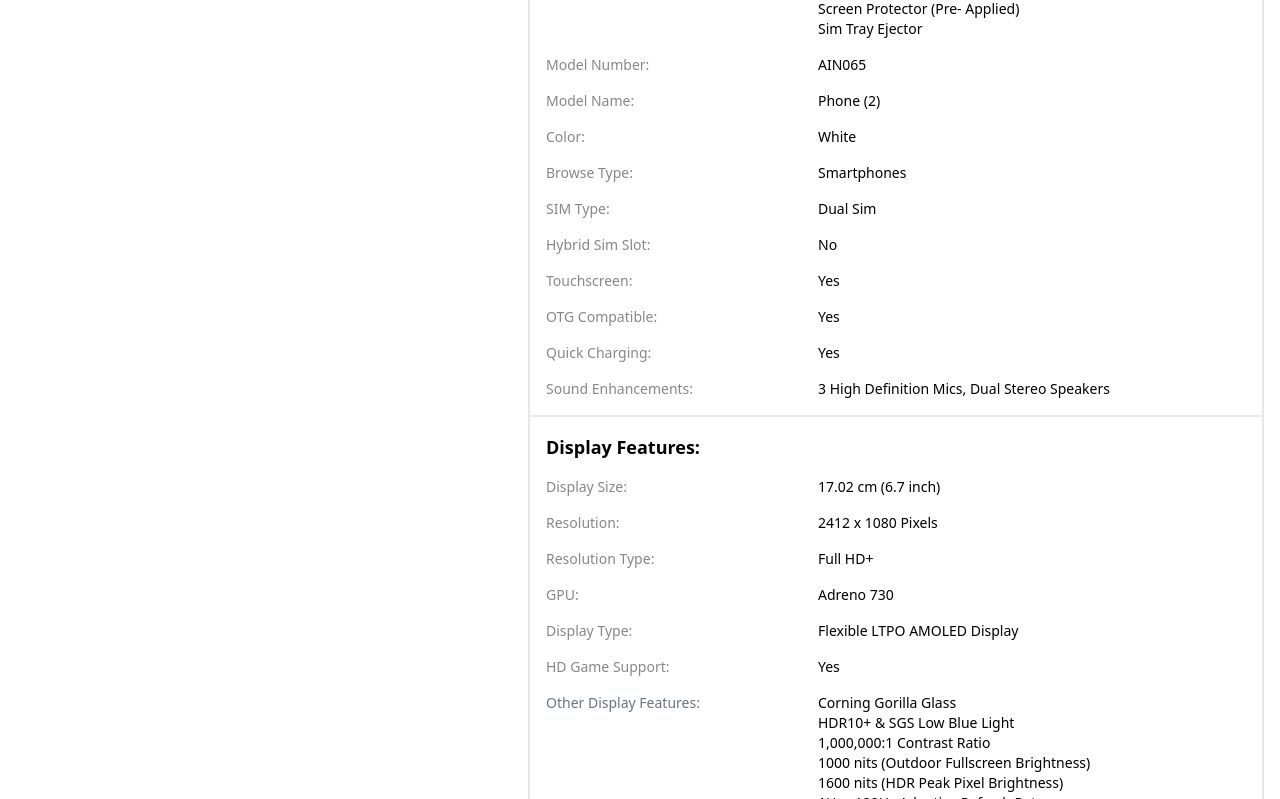
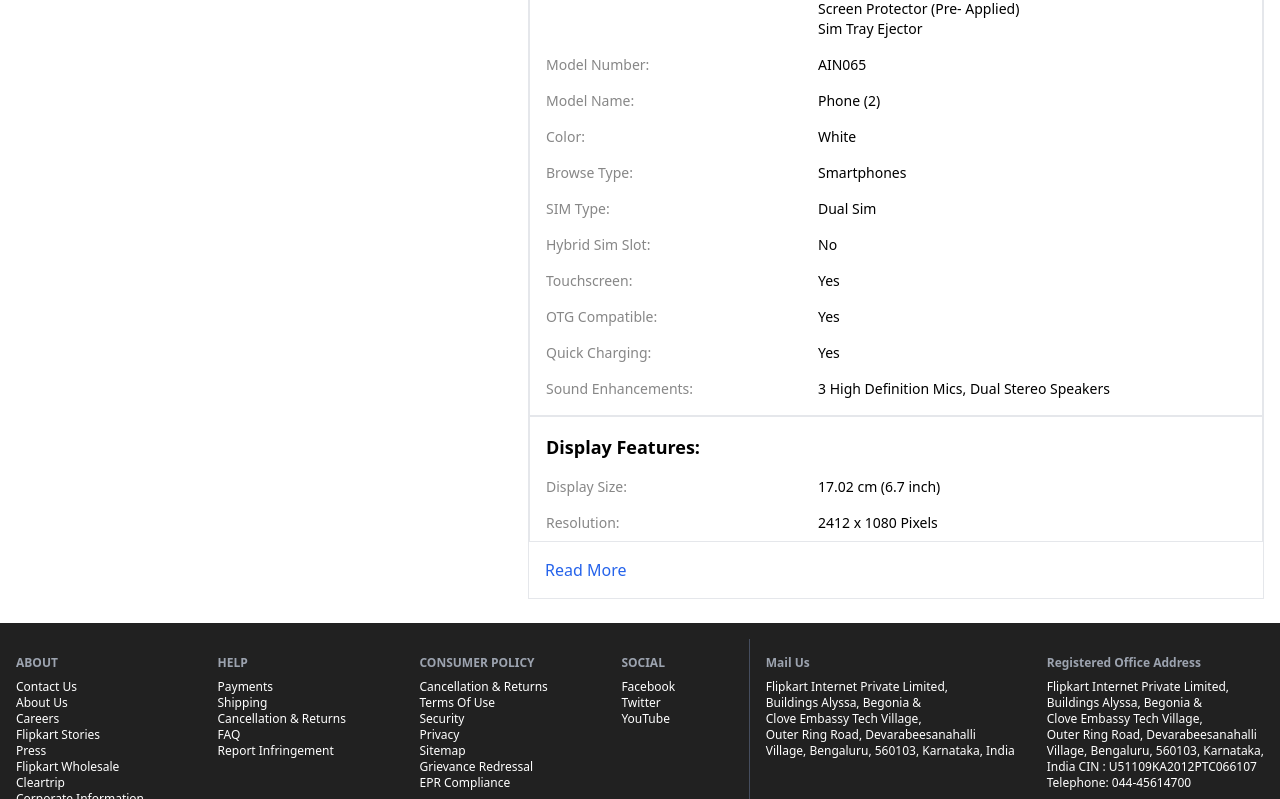
Before and after one commit to abhinath-jadhav/flipkart-clone, a React (Create React App) app: page /product/1 in a window 1280 px wide. Shown: the part 1043-1842 px from the top of the page. Built offline with nearby package versions, Linux system fonts and the light colour scheme.

Commit message:
Update FetauresComponent.tsx

```diff
--- a/src/components/ProductDetails/FetauresComponent.tsx
+++ b/src/components/ProductDetails/FetauresComponent.tsx
@@ -1,4 +1,4 @@
-import React from "react";
+import React, { useState } from "react";
 
 interface Specification {
   [key: string]: string | string[] | Specification;
@@ -44,15 +44,30 @@
       );
     }
   };
+  const [specsHeight, setSpecsHeight] = useState("h-[720px]");
+  const [showRead, setShowRead] = useState(true);
 
+  const changeHeight = () => {
+    setShowRead(false);
+    setSpecsHeight((prev) => (prev === "h-[720px]" ? "" : "h-[720px]"));
+  };
   return (
-    <div className="mt-8">
-      <p className="text-2xl font-semibold">Specifications</p>
-      <div className="text-sm mt-6">
-        {Object.entries(data).map(([key, value]) =>
-          renderSpecification(key, value)
-        )}
+    <div className="mt-8 ">
+      <div className={`${specsHeight} overflow-hidden`}>
+        <p className="text-2xl font-semibold">Specifications</p>
+        <div className="text-sm mt-6">
+          {Object.entries(data).map(([key, value]) =>
+            renderSpecification(key, value)
+          )}
+        </div>
       </div>
+      {showRead && (
+        <div className="border">
+          <button onClick={changeHeight} className="">
+            <p className="p-4 text-blue-600"> Read More </p>
+          </button>
+        </div>
+      )}
     </div>
   );
 };
```
